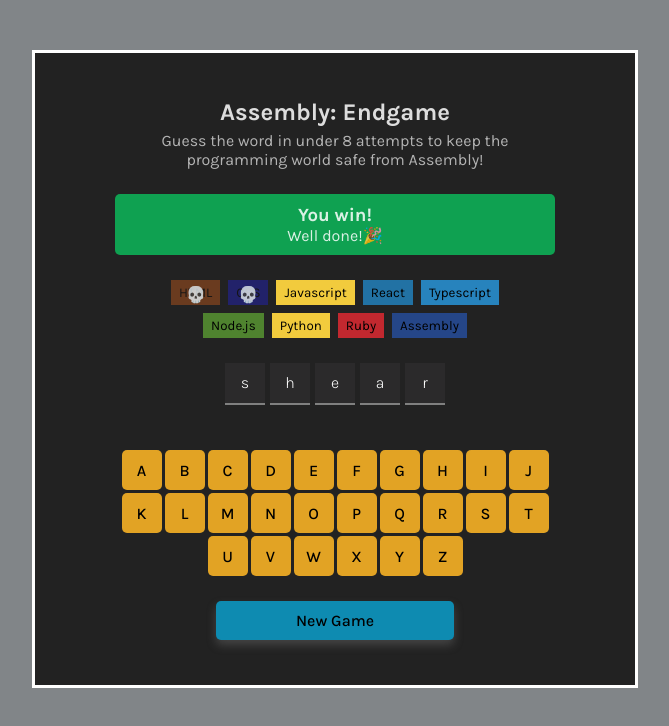
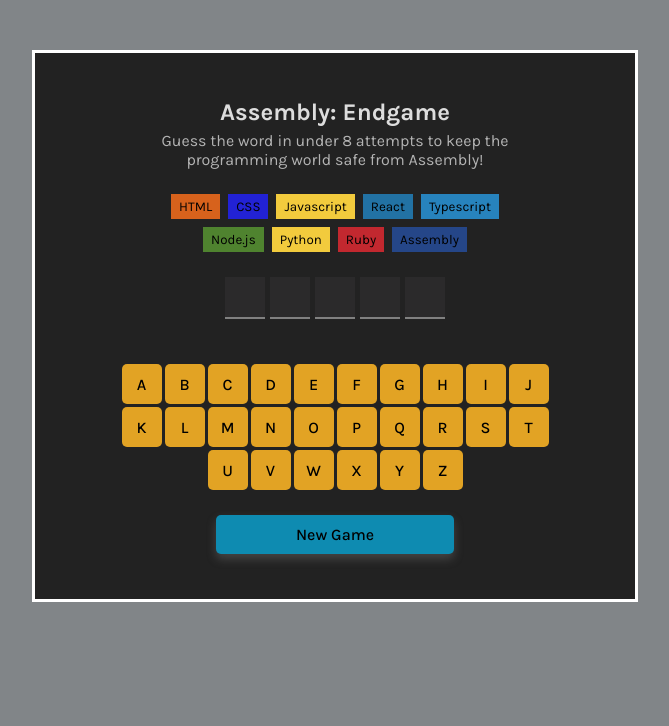
Before and after one commit to Sanjuan1290/react_js, a React (Vite) app in the folder Project2/: page / in a window 1280 px wide. Shown: the top 726 px of the page, without its empty margins (305-974 px from the left). Built offline with nearby package versions, Linux system fonts and the light colour scheme.

Commit message:
ewan dame eh

```diff
--- a/Project2/src/App.jsx
+++ b/Project2/src/App.jsx
@@ -1,4 +1,4 @@
-import { useState } from 'react'
+import { useEffect, useState } from 'react'
 import {faker}  from '@faker-js/faker'
 import { languagesList } from './languagesList.js'
 import Header from './components/Header.jsx'
@@ -12,16 +12,37 @@
 export default function(){
 
     const [answerWord, setAnswerWord] = useState(faker.word.verb())
-    const [result, setResult] = useState('win');
+    const [result, setResult] = useState(''); //win or loss
     const [languages_Status, setLanguages_Status] = useState(languagesList);
+    const [userInputKey, setUserInputKey] = useState([])
 
     let attempt = 0;
 
-    function handleClickEvent(){
-        setLanguages_Status(prevStatus => {
-        })
+    console.log(answerWord);
+
+
+    useEffect(()=> {
+        result === 'win' || result === 'loss' ?
+        window.removeEventListener('keydown', handleKeyEnter) :
+        window.addEventListener('keydown', handleKeyEnter)
+
+        return () => {
+            window.removeEventListener('keydown', handleKeyEnter);
+        };
+    }, [result])
+
+
+    function handleClickEvent(inputKey){
+        setUserInputKey(prev => [...prev, inputKey])
     }
-    function handleKeyEvent(){
+    function handleKeyEnter(event){
+        setUserInputKey(prev => [...prev, event.key.toUpperCase()])
+
+
+    }
+
+    function isSolved(){
+        setResult('win')
     }
 
     return(
@@ -32,8 +53,17 @@
             }
 
             <Languages languages={languages_Status}/>
-            <Answer answerWord={answerWord}/>
-            <InputKeys onClick={handleClickEvent}/>
+
+            <Answer
+            answerWord={answerWord}
+            userInputKey={userInputKey}
+            isSolved={() => {isSolved()}}/>
+
+            <InputKeys
+            onClick={handleClickEvent}
+            answerWord={answerWord}
+            userInputKey={userInputKey}
+            />
 
             <button className='newGameBtn'>New Game</button>
         </>
--- a/Project2/src/components/Answer.jsx
+++ b/Project2/src/components/Answer.jsx
@@ -1,14 +1,34 @@
+import { useEffect, useState } from "react";
 
 
 export default function(props){
 
-    const wordToGuess_Letters = props.answerWord.split('')
+    let inputtedLetters = []
+
+    const wordToGuess_Letters = props.answerWord.toUpperCase().split('')
 
     const generate_Letter_containers = wordToGuess_Letters.map((letter, index) => {
-        return <div key={index}>
-            <p>{letter}</p>
-        </div>
-    })
+
+        if(props.userInputKey.includes(letter) && props.userInputKey.length !== 0){
+            inputtedLetters.push(letter)
+        }
+
+        return (
+            <div key={index}>
+                <p>
+                    {props.userInputKey.includes(letter) &&
+                    props.userInputKey.length !== 0 ? letter : ''}
+                </p>
+            </div>
+        );
+    });
+
+    useEffect(()=>{
+        if(inputtedLetters.join('') === props.answerWord.toUpperCase()){
+            props.isSolved()
+        }
+    }, [inputtedLetters])
+
 
     return(
         <section className="answer-container">
--- a/Project2/src/components/InputKeys.jsx
+++ b/Project2/src/components/InputKeys.jsx
@@ -1,6 +1,7 @@
+import { useEffect } from "react";
 
 
-export default function(){
+export default function(props){
 
     const keys = [
         'A', 'B', 'C', 'D', 'E', 'F', 'G',
@@ -9,11 +10,24 @@
         'V', 'W', 'X', 'Y', 'Z'
     ];
 
-    const generateKey_Container = keys.map(key => (
-        <div key={key}>
-            <button>{key}</button>
+
+
+    const generateKey_Container = keys.map(key => {
+        // props.answerWord
+        // props.userInputKey
+        console.log(props.answerWord);
+        console.log(props.answerWord.split('').includes(key));
+
+
+        return <div key={key}>
+            <button
+            className={props.userInputKey.includes(key) ?
+                 props.answerWord.toUpperCase().includes(key) ? 'correctKey' :
+                 'wrongKey' : null}
+            onClick={()=>{props.onClick(key)}}
+            >{key}</button>
         </div>
-    ))
+    })
 
     return(
         <section className="input-container">
--- a/Project2/src/languagesList.js
+++ b/Project2/src/languagesList.js
@@ -4,12 +4,12 @@
             id: 1,
             name: 'HTML',
             backgroundColor: 'rgb(215,98,28)',
-            isAlive: false
+            isAlive: true
         }, {
             id: 2,
             name: 'CSS',
             backgroundColor: 'rgb(34, 34, 213)',
-            isAlive: false
+            isAlive: true
         }
         , {
             id: 3,
--- a/Project2/src/style.css
+++ b/Project2/src/style.css
@@ -135,3 +135,12 @@
 .newGameBtn:active{
     transform: scale(1);
 }
+
+.input-container > div > button.correctKey{
+    background-color: rgba(69, 211, 88, 0.864);
+}
+
+
+.input-container > div > button.wrongKey{
+    background-color: rgb(189, 12, 12);
+}
```
